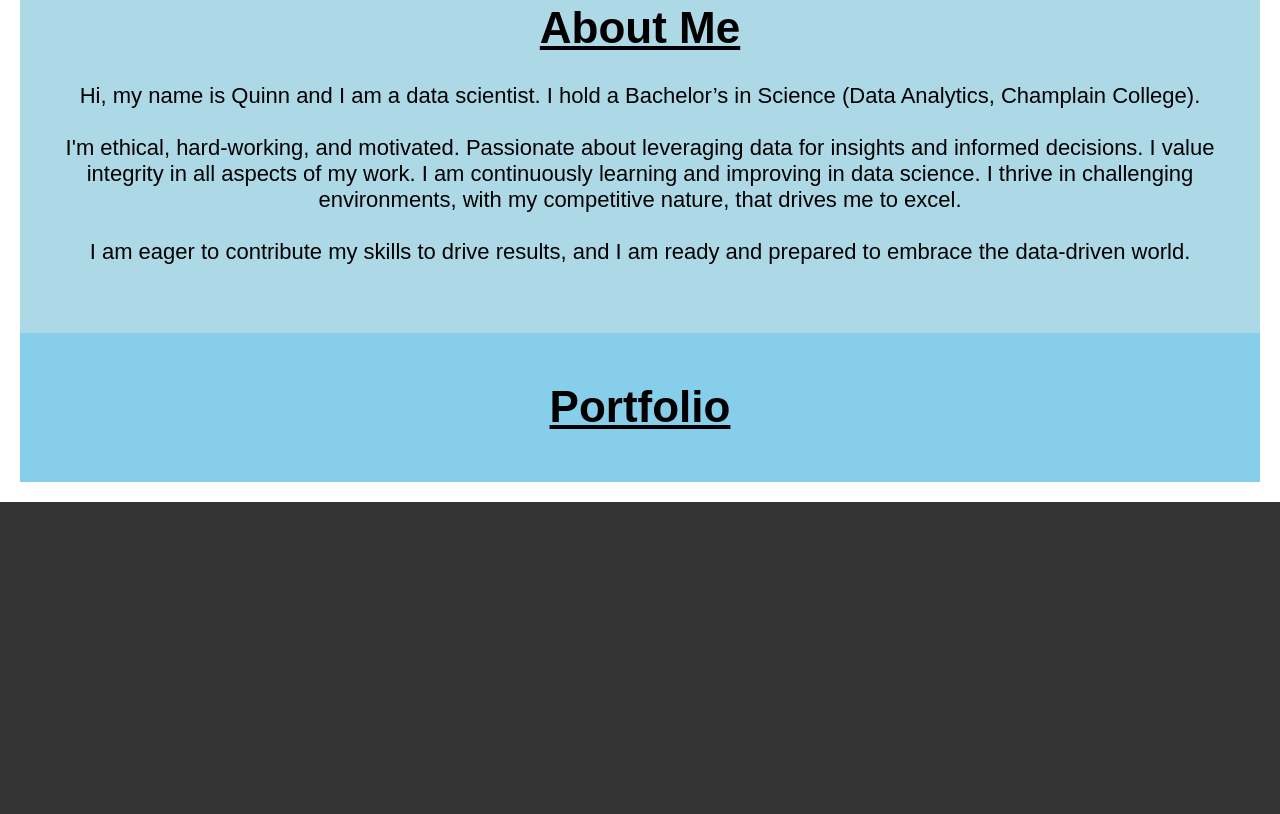
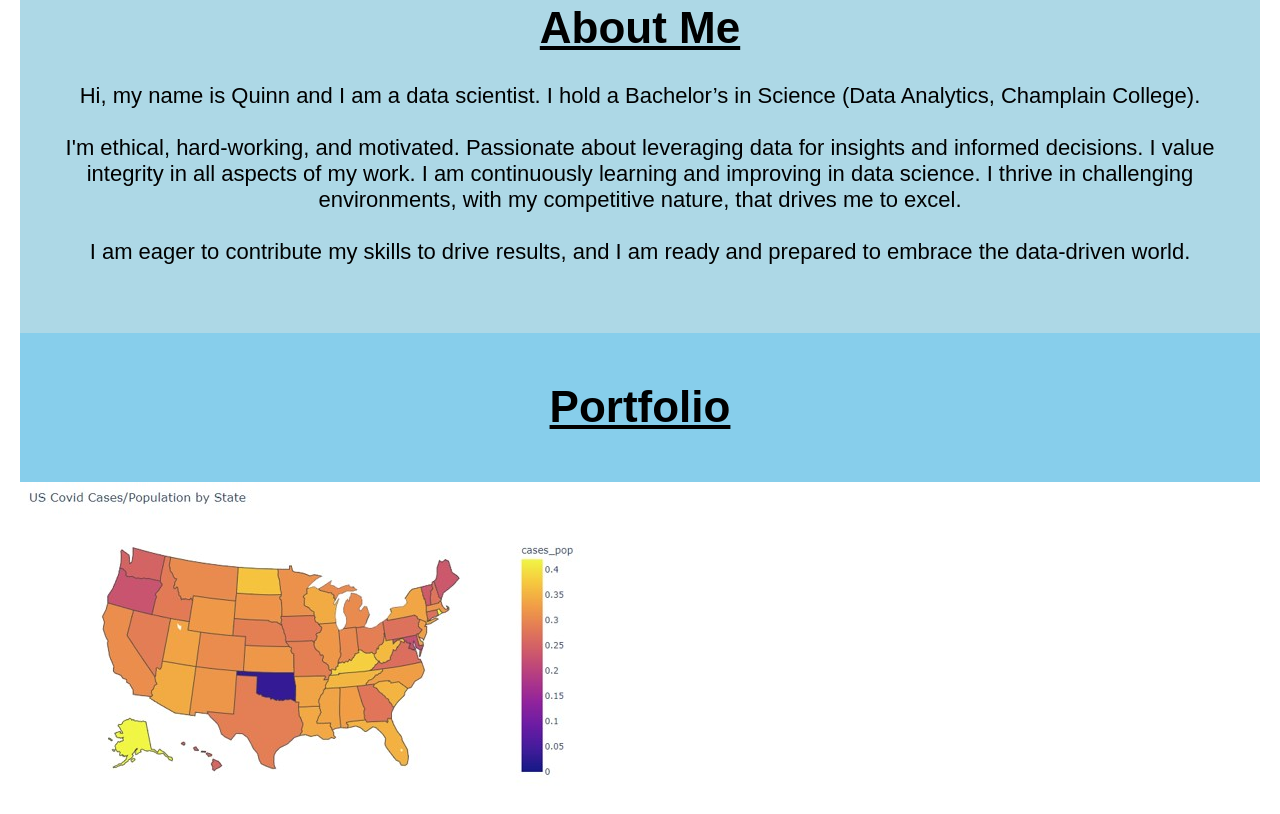
Before and after one commit to QuinnAgabob/QuinnAgabobWebsite, a plain HTML site: page index.html in a window 1280 px wide. Shown: the part 985-1799 px from the top of the page. Before the commit the page ends 1487 px from the top, so only its background shows below. Drawn offline with Linux system fonts and the light colour scheme.

Commit message:
Update index.html

```diff
--- a/index.html
+++ b/index.html
@@ -68,6 +68,9 @@
         <div class="portfolio">
             <center><h1><u>Portfolio</u></h1></center>
         </div>
-    </div>
+        <a href="DataVisualizations.html">
+            <img src="Choroplethgraph.jpg" alt="Transorming data to knowledge" />
+        </a>
+        </div>
 </body>
 </html>
```
